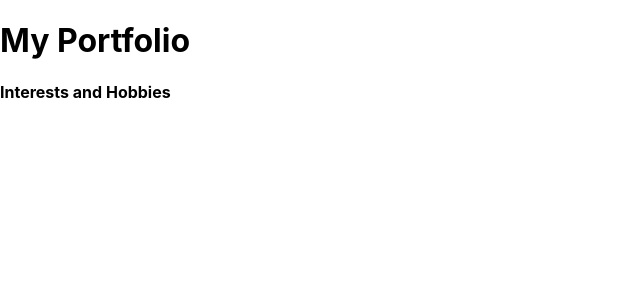
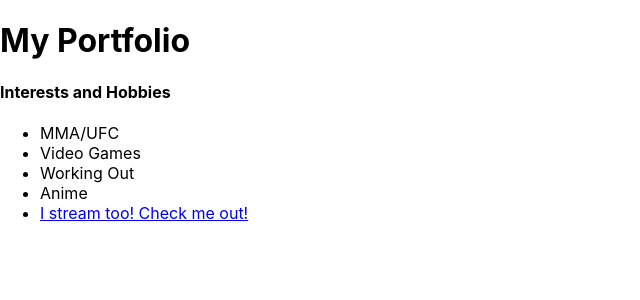
Before and after one commit to simioyin222/React-Js-Portfolio, a React (Create React App) app: page /interests in a window 1280 px wide. Shown: the top 300 px of the page, without its empty margins (0-640 px from the left). Built offline with nearby package versions, Linux system fonts and the light colour scheme.

Commit message:
intretest section

```diff
--- a/src/components/Interests.js
+++ b/src/components/Interests.js
@@ -4,7 +4,17 @@ function Interests() {
   return (
     <div>
       <h4>Interests and Hobbies</h4>
-      {/* interests and hobbies */}
+      <ul>
+        <li>MMA/UFC</li>
+        <li>Video Games</li>
+        <li>Working Out</li>
+        <li>Anime</li>
+        <li>
+          <a href="https://www.twitch.tv/tobbdawgg">
+            <span className="Streaming"></span> I stream too! Check me out!
+          </a>
+        </li>
+      </ul>
     </div>
   );
 }
```
